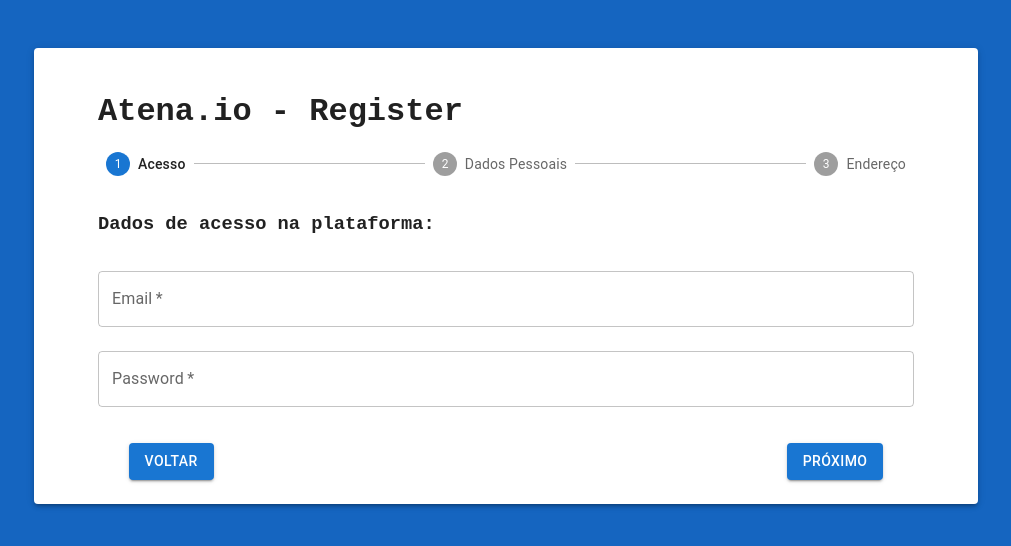
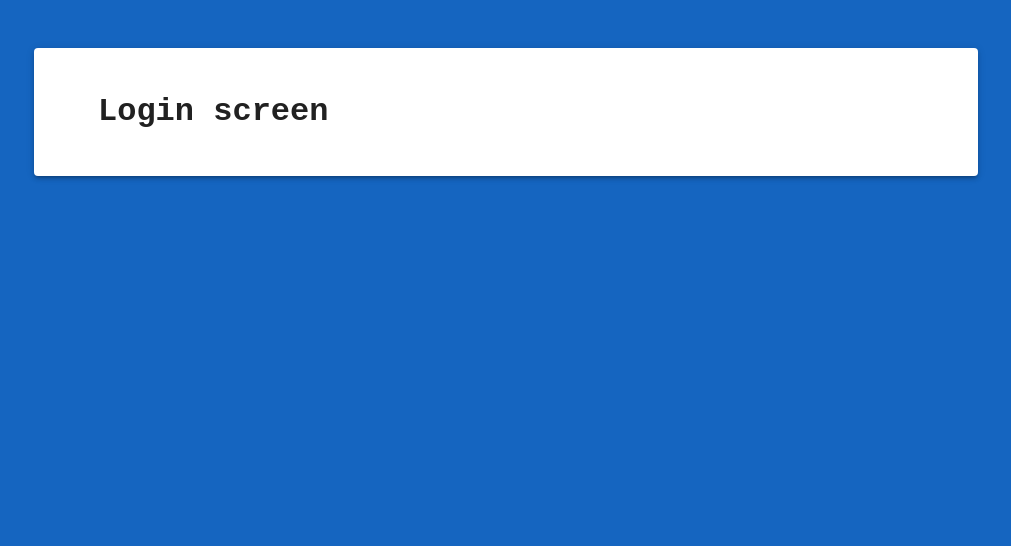
Before and after one commit to lucianowayand/atena-react-front, a React (Create React App) app: page /login in a window 1280 px wide. Shown: the top 546 px of the page, without its empty margins (134-1145 px from the left). Built offline with nearby package versions, Linux system fonts and the light colour scheme; the HTML template or start-up script is replaced by a standard one.

Commit message:
redirect to login page

```diff
--- a/src/App.js
+++ b/src/App.js
@@ -1,11 +1,18 @@
+import { BrowserRouter, Routes, Route } from "react-router-dom";
+
 import PageSorter from "./components/PageSorter";
-import { Paper } from "@mui/material";
+import Login from "./components/Login";
 
 export default function App() {
   return (
-    <Paper elevation={3} className="login-form">
-      <PageSorter/>
-    </Paper>
+    <BrowserRouter>
+      <Routes>
+        <Route path='/' element={<PageSorter/>} />
+        <Route path='/login' element={<Login/>} />
+      </Routes>
+    </BrowserRouter>
+
+
 
   );
 }
--- /dev/null
+++ b/src/components/Login.js
@@ -0,0 +1,9 @@
+import { Paper } from "@mui/material"
+
+export default function Login(){
+    return(
+        <Paper elevation={3} className="login-form">
+            <h1>Login screen</h1>
+        </Paper>
+    )
+}
--- a/src/components/PageSorter.js
+++ b/src/components/PageSorter.js
@@ -1,6 +1,6 @@
 import { useState } from "react";
 import { api } from "../services/api.js";
-
+import { Paper } from "@mui/material";
 
 import FormSubmit from "./views/FormSubmit.js";
 import FormPageController from "./FormPageController.js";
@@ -68,7 +68,7 @@ export default function PageSorter() {
     }
 
     return (
-        <>
+        <Paper elevation={3} className="login-form">
             <h1>Atena.io - Register</h1>
             {registerFinished ?
                 <FormSubmit userData={userData} />
@@ -84,6 +84,6 @@ export default function PageSorter() {
                     register={register}
                 />
             }
-        </>
+        </Paper>
     )
 }
--- a/src/components/views/FormSubmit.js
+++ b/src/components/views/FormSubmit.js
@@ -1,6 +1,9 @@
 import { Box, Stack, Button } from "@mui/material"
+import { useNavigate } from "react-router-dom"
 
 export default function FormSubmit(props){
+    let navigate = useNavigate()
+
     return(
         <div>
             <br/>
@@ -23,7 +26,7 @@ export default function FormSubmit(props){
             <p>Clique em prosseguir para continuar ao login!</p>
             <br/>
             <Box sx={{display: 'flex', justifyContent:'flex-end'}}>
-                <Button variant='contained' onClick={console.log('Clicxk')}>prosseguir</Button>
+                <Button variant='contained' onClick={()=>{navigate('/login')}}>prosseguir</Button>
             </Box>
 
         </div>
```
